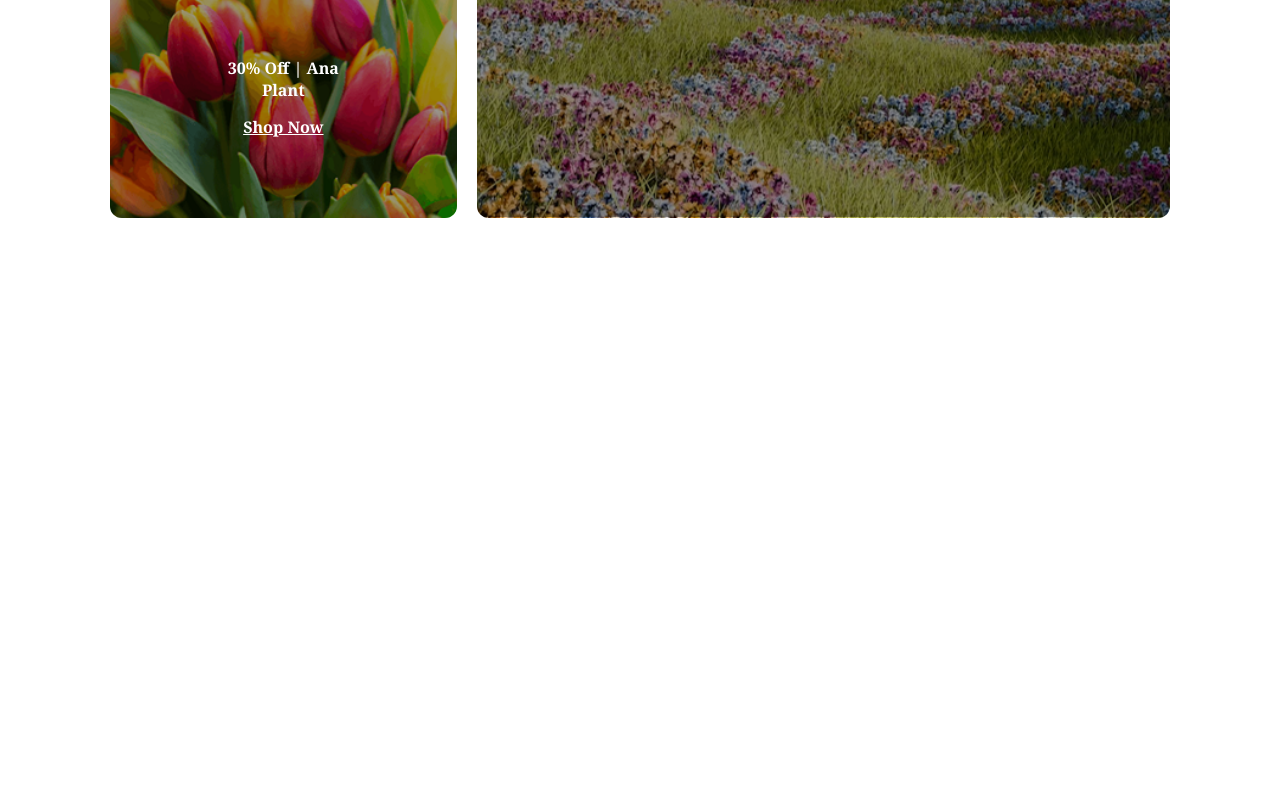
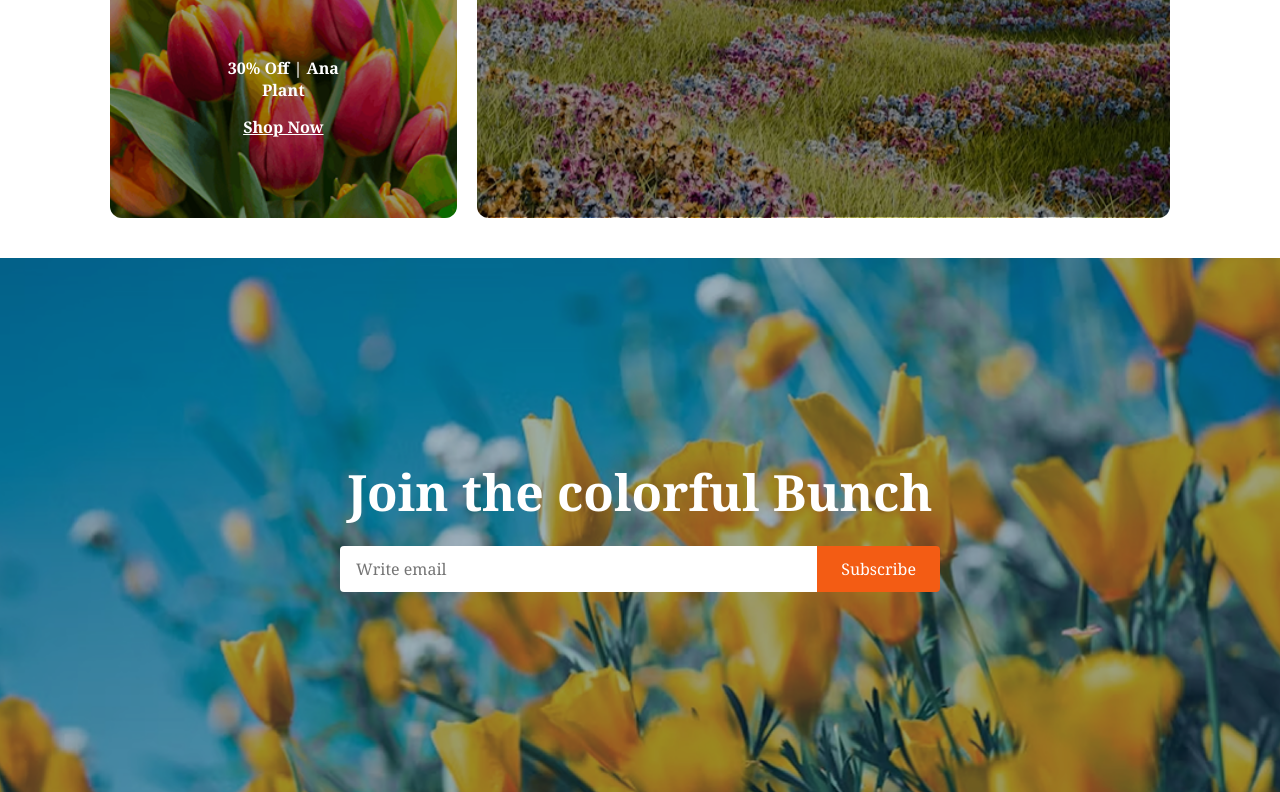
Before and after one commit to hasibulnilo/assignment-2, a plain HTML site: page index.html in a window 1280 px wide. Shown: the part 2426-3218 px from the top of the page. Before the commit the page ends 2684 px from the top, so only its background shows below. Drawn offline with Linux system fonts and the light colour scheme.

Commit message:
added reponsive input email section

```diff
--- a/index.html
+++ b/index.html
@@ -192,10 +192,19 @@
     </div>
   </div>
 </div>
-
-
 </section>
 
+<!-- input section -->
+
+ <section class="subscribe-section ">
+    <div class="content">
+      <h2>Join the colorful Bunch</h2>
+      <form class="subscribe-form">
+        <input type="email" placeholder="Write email" required />
+        <button type="submit">Subscribe</button>
+      </form>
+    </div>
+  </section>
 
     </main>
 
--- a/style/flower.css
+++ b/style/flower.css
@@ -260,6 +260,87 @@ text-decoration: underline;
 
 
 
+/* input a email style*/
+.subscribe-section {
+  background-image: url('../assets/news-letter-bg.png'); /* Replace with your image filename */
+  background-size: cover;
+  background-position: center;
+  padding: 200px 20px;
+  position: relative;
+  text-align: center;
+  color: white;
+}
+
+.subscribe-section::before {
+  content: "";
+  position: absolute;
+  inset: 0;
+
+  z-index: 1;
+}
+
+.subscribe-section .content {
+  position: relative;
+  z-index: 2;
+  max-width: 700px;
+  margin: auto;
+}
+
+.subscribe-section h2 {
+  font-size: 2rem;
+  margin-bottom: 20px;
+  font-weight: bold;
+  font-size: 50px;
+}
+
+
+
+.subscribe-form {
+  display: flex;
+  flex-direction: row;
+  width: 100%;
+  max-width: 600px;
+  margin: 0 auto;
+}
+
+.subscribe-form input {
+  flex: 1;
+  padding: 12px 16px;
+  font-size: 1rem;
+  border: none;
+  border-radius: 4px 0 0 4px;
+  outline: none;
+}
+
+.subscribe-form button {
+  background-color: #f35c14;
+  color: white;
+  padding: 12px 24px;
+  font-size: 1rem;
+  border: none;
+  cursor: pointer;
+  border-radius: 0 4px 4px 0;
+  transition: background 0.3s ease;
+}
+
+.subscribe-form button:hover {
+  background-color: #d94d0f;
+}
+
+
+
+
+
+
+
+
+
+
+
+
+
+
+
  /* responsive media query for mobile */
 /* navbar and banner */
  @media screen and (max-width:576px) {
@@ -334,3 +415,21 @@ padding: 72px 180px;
 
 }
     }
+
+
+
+
+
+    /* email input section */
+
+
+ @media screen and (max-width:576px) {
+
+  .subscribe-section{
+    width: 550px;
+    left: 15px;
+    margin-bottom: 10px;
+    margin-top: 20px;
+  }
+
+}
```
